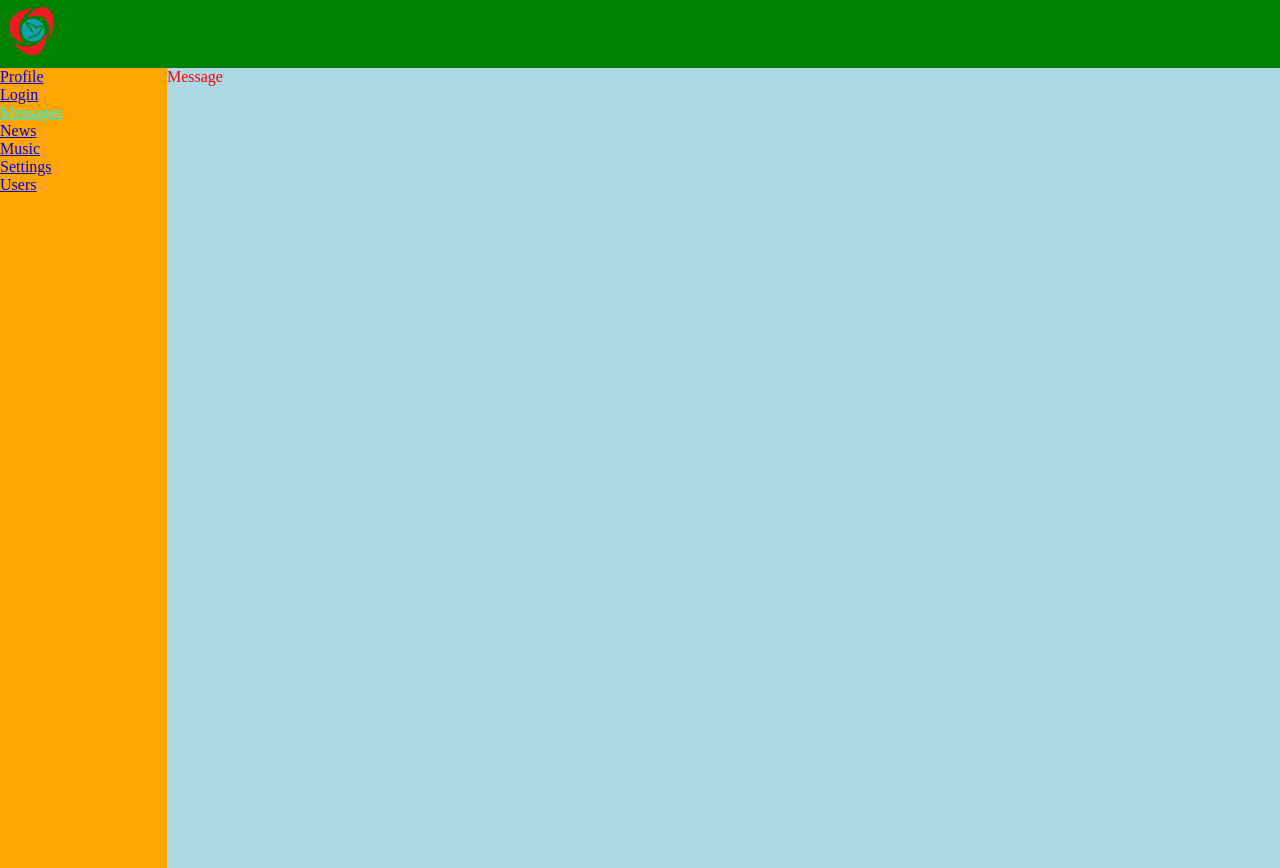
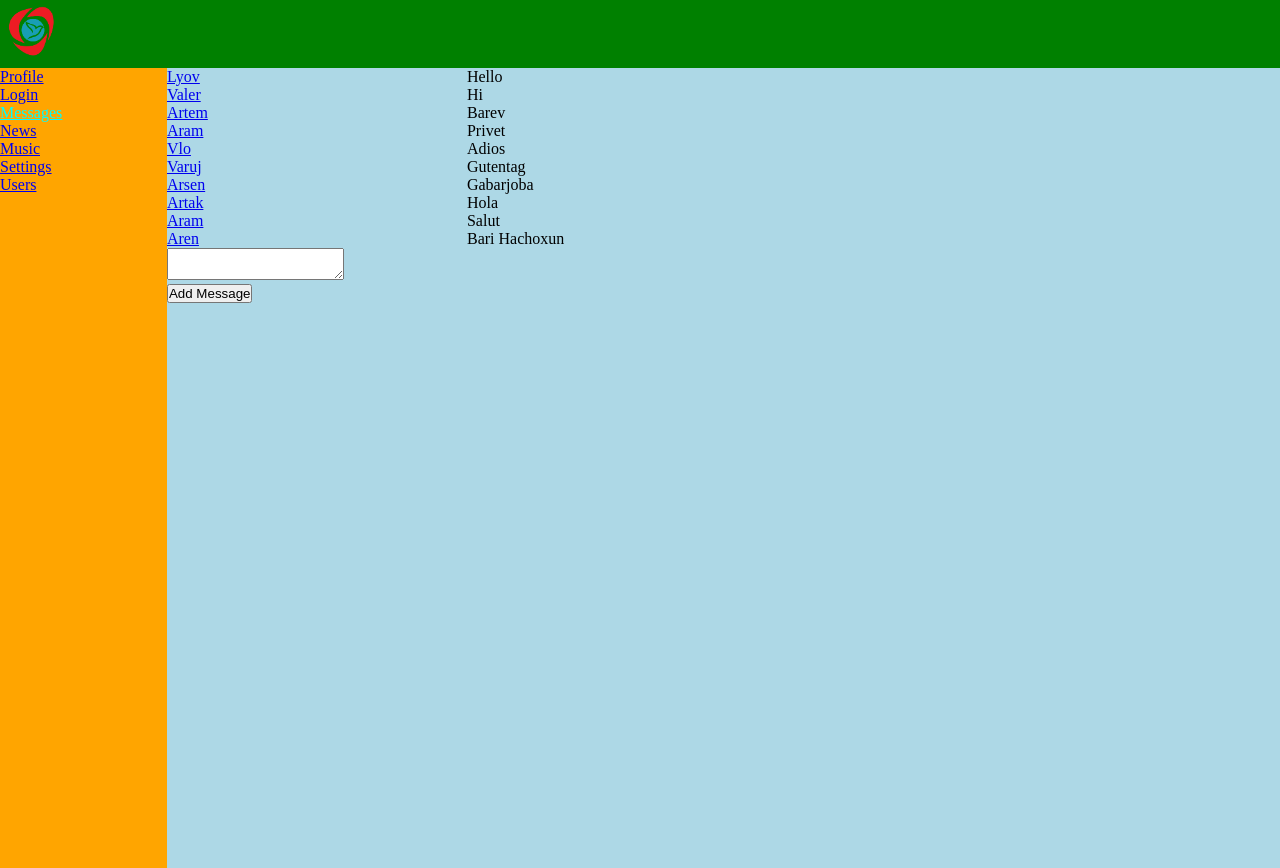
Before and after one commit to albertshkhyan/group-6-social-network, a React (Create React App) app: page /dialogs in a window 1280 px wide. Built offline with nearby package versions, Linux system fonts and the light colour scheme.

Commit message:
end of mya homework

```diff
--- a/src/Dialogs/Dialogs.js
+++ b/src/Dialogs/Dialogs.js
@@ -1,17 +1,62 @@
-//1
 import React from "react";
+
+import DialogsItem from "./DialogsItem";
 import Message from "./Message/Message";
 
-import "./style.css";
-// import "./App.css";//❌
+import s from "./style.module.css";
 
-//2
+const dialogs  = [
+    {id:"0",name:"Lyov"},
+    {id:"1",name:"Valer"},
+    {id:"2",name:"Artem"},
+    {id:"3",name:"Aram"},
+    {id:"4",name:"Vlo"},
+    {id:"5",name:"Varuj"},
+    {id:"6",name:"Arsen"},
+    {id:"7",name:"Artak"},
+    {id:"8",name:"Aram"},
+    {id:"9",name:"Aren"},
+
+];
+
+const messages = [
+    {id:"0", message: "Hello"},
+    {id:"1", message: "Hi"},
+    {id:"2", message: "Barev"},
+    {id:"3", message: "Privet"},
+    {id:"4", message: "Adios"},
+    {id:"5", message: "Gutentag"},
+    {id:"6", message: "Gabarjoba"},
+    {id:"7", message: "Hola"},
+    {id:"8", message: "Salut"},
+    {id:"9", message: "Bari Hachoxun"},
+
+]
+
 function Dialogs(props) {
+
+    const dialogsArrayComp = dialogs.map(item => <DialogsItem name={item.name} id={item.id}/>)
+    const messagesArrayComp = messages.map(item => <Message message={item.message} id={item.id}/>)
     return (
         <div className="Dialogs">
-            <Message />
+
+          <div className = "flexible">
+                <div className= {s.dialogContainer}>
+                   {dialogsArrayComp}
+                </div>
+
+                <div className= {s.messagesContainer}>
+                    {messagesArrayComp}
+                </div>
+            </div>
+            <div>
+                <textarea></textarea>
+                <div>
+                    <button>Add Message</button>
+                </div>
+            </div>
         </div>
     )
 }
-//3
+
 export default Dialogs;
--- a/src/Dialogs/DialogsItem.jsx
+++ b/src/Dialogs/DialogsItem.jsx
@@ -0,0 +1,16 @@
+import React from "react";
+
+import {NavLink} from "react-router-dom";
+
+const DialogsItem = (props) => {
+    return (
+        <div>
+            <span>
+                <NavLink to= {`/dialogs/${props.id}`}>
+                   {props.name}
+                </NavLink>
+            </span>
+        </div>
+    )
+}
+export default DialogsItem;
--- a/src/Dialogs/Message/Message.jsx
+++ b/src/Dialogs/Message/Message.jsx
@@ -2,8 +2,8 @@ import React from 'react';
 
 const Message = (props) => {
     return (
-        <div className="Message">
-            Message
+        <div>
+            <span>{props.message}</span>
         </div>
     )
 }
--- a/src/Dialogs/style.css
+++ /dev/null
@@ -1,3 +0,0 @@
-.Dialogs {
-    color: red;
-}
--- /dev/null
+++ b/src/Dialogs/style.module.css
@@ -0,0 +1,4 @@
+
+.dialogContainer, .messages.Container{
+    width: 300px;
+}
--- a/src/Login/Login.jsx
+++ b/src/Login/Login.jsx
@@ -7,6 +7,7 @@ import React from "react";
 
 const Login = (props) => {
   return (
+    <form>
       <div>
         {/* {foo()} */}
         <h2>Login</h2>
@@ -24,6 +25,7 @@ const Login = (props) => {
           <button>Sumbit</button>
         </div>
       </div>
+    </form>
   )
 }
 export default Login;
--- a/src/Profile/MyPosts/MyPosts.jsx
+++ b/src/Profile/MyPosts/MyPosts.jsx
@@ -2,9 +2,22 @@ import React from 'react';
 import Post from './Post';
 
 import s from"./style.module.css";
-// console.log('s', s);
+
+
+
+
+const posts = [
+    {id:"0", post: "new post"},
+    {id:"1", post: "blablabla"},
+    {id:"2", post: "blabla"},
+    {id:"3", post: "It's my first posts"},
+    {id:"4", post: "Hi, how are you?"},
+]
 
 const MyPosts = (props) => {
+
+    const postArrayComp = posts.map(item => <Post post={item.post} id={item.id}/>)
+
     return (
         <div className={s.MyPosts}>
             <h2>My posts</h2>
@@ -15,13 +28,8 @@ const MyPosts = (props) => {
                 <button>Add post</button>
             </div>
 
-
             <div className={s.postsContainer}>
-                <Post post="new post"/>
-                <Post post="blablabla"/>
-                <Post post="blabla"/>
-                <Post post="It's my first posts"/>
-                <Post post="Hi, how are you?"/>
+                {postArrayComp}
             </div>
         </div>
     )
--- a/src/Profile/MyPosts/Post.jsx
+++ b/src/Profile/MyPosts/Post.jsx
@@ -1,12 +1,18 @@
 import React from 'react';
+
+import s from "./style.module.css";
 
 const Post = (props) => {
     return (
         <div className="Post">
-            <div className="image-container">
-                <img src="https://lh3.googleusercontent.com/proxy/F8kSdBVI8bbDzmPQjWdYRXB2HmnnRN5UCeA1h07eOdXUgy61rfwaMrzvpHa8SLzlDLMi_TbyRqyLBDIFH3Wb-PUha8JlVmVTT8n7hodxBgqfvh0Sc_TD0g" alt=""/>
+            <div className= "flexible aEnd">
+            <div className={s.imageContainer}>
+                <img src="https://www.nretnil.com/avatar/LawrenceEzekielAmos.png" alt=""/>
             </div>
+            <div>
             {props.post}
+            </div>
+            </div>
         </div>
     )
 }
--- a/src/Profile/MyPosts/style.module.css
+++ b/src/Profile/MyPosts/style.module.css
@@ -1,5 +1,10 @@
 /* module css -um petqa ogtagorcel camelCase*/
 
-.postsContainer {
-border: 1px solid;
+.imageContainer{
+    max-width: 70px;
+    margin: 10px;
 }
+
+.imageContainer img{
+    width: 100%;
+}
```
